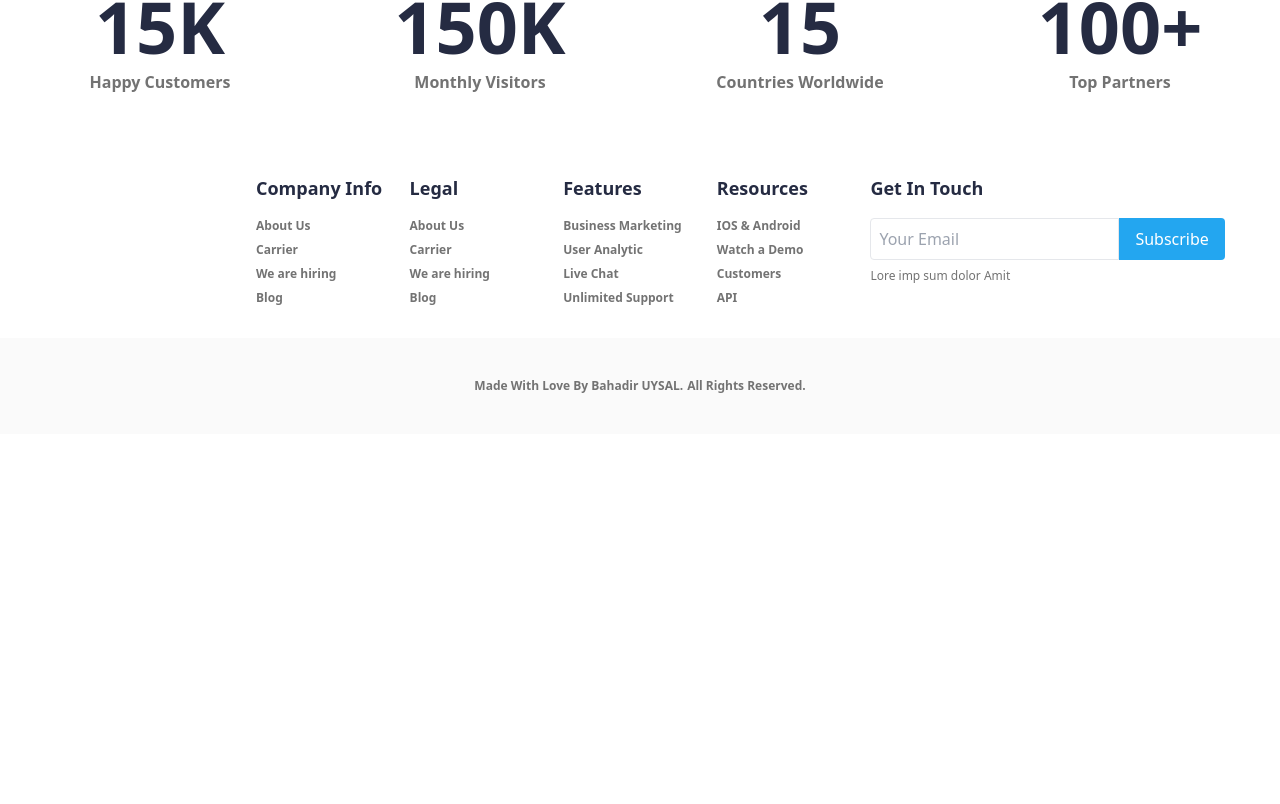
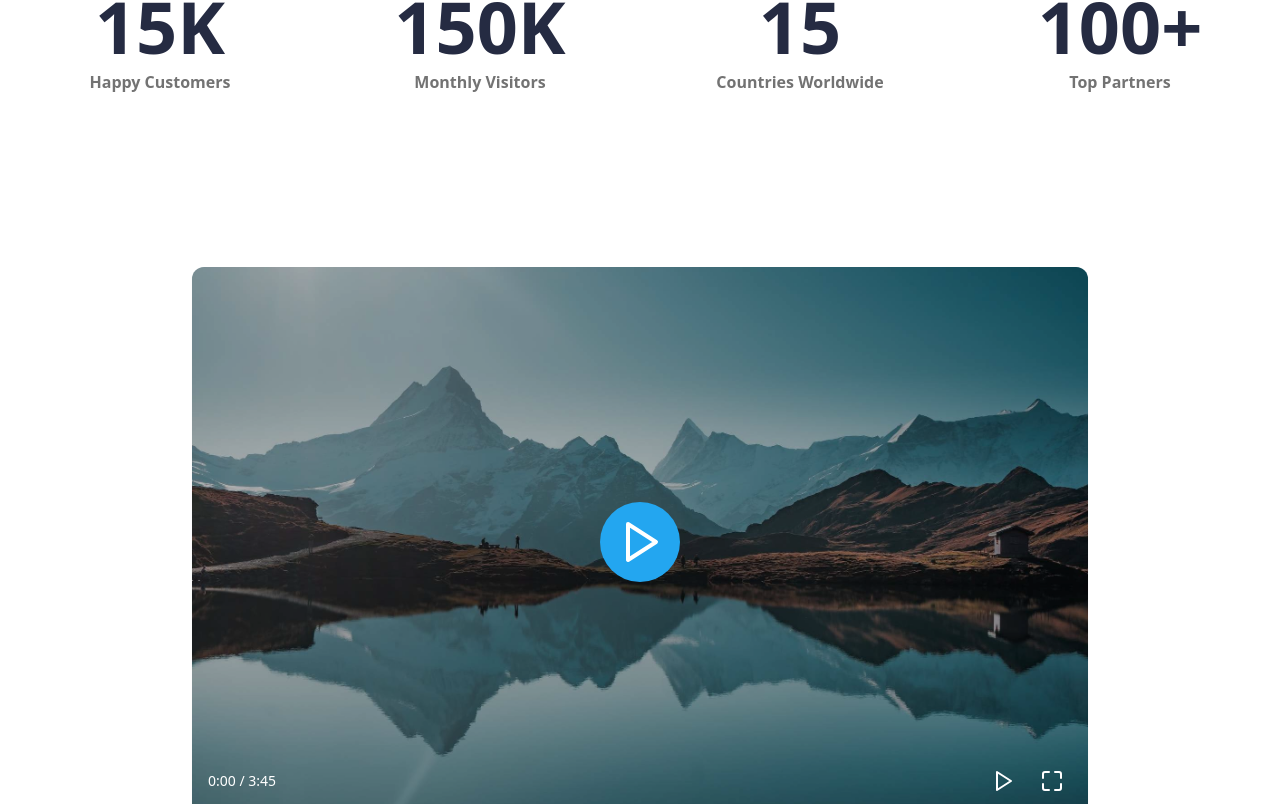
Before and after one commit to Bahadir-Uysal/e-commerce, a React (Vite) app in the folder Bahadir-Store/: page /AboutUs in a window 1280 px wide. Shown: the part 1891-2695 px from the top of the page. Before the commit the page ends 2325 px from the top, so only its background shows below. Built offline with nearby package versions, Linux system fonts and the light colour scheme.

Commit message:
T07: About Us Page VideoContainer Done #13

```diff
--- /dev/null
+++ b/Bahadir-Store/src/components/VideoContainer.jsx
@@ -0,0 +1,39 @@
+import { Play } from "lucide-react";
+import video from "../assets/video.jpeg"
+
+function VideoContainer(){
+    return(<> <div className="flex items-center justify-center min-h-screen bg-white">
+        <div className="relative w-[80%] md:w-[70%] h-64 md:h-[550px] rounded-xl shadow-sm overflow-hidden">
+          <img
+            src={video}
+            alt="Mountain landscape"
+            className="w-full h-full object-cover"
+          />
+          <div className="absolute inset-0 bg-black bg-opacity-30"></div>
+          <div className="absolute inset-0 flex items-center justify-center">
+            <button className="bg-[#23A6F0] hover:bg-blue-600 text-white rounded-full p-4 transition-colors duration-300">
+              <Play size={48} />
+            </button>
+          </div>
+          <div className="absolute bottom-4 left-4 right-4 flex items-center justify-between text-white">
+            <span className="text-sm">0:00 / 3:45</span>
+            <div className="flex items-center space-x-2">
+              <button className="p-2 hover:bg-white hover:bg-opacity-20 rounded">
+                <svg xmlns="http://www.w3.org/2000/svg" width="24" height="24" viewBox="0 0 24 24" fill="none" stroke="currentColor" strokeWidth="2" strokeLinecap="round" strokeLinejoin="round">
+                  <polygon points="5 3 19 12 5 21 5 3"></polygon>
+                </svg>
+              </button>
+              <button className="p-2 hover:bg-white hover:bg-opacity-20 rounded">
+                <svg xmlns="http://www.w3.org/2000/svg" width="24" height="24" viewBox="0 0 24 24" fill="none" stroke="currentColor" strokeWidth="2" strokeLinecap="round" strokeLinejoin="round">
+                  <path d="M3 15v4c0 1.1.9 2 2 2h4"></path>
+                  <path d="M21 15v4c0 1.1-.9 2-2 2h-4"></path>
+                  <path d="M21 9V5c0-1.1-.9-2-2-2h-4"></path>
+                  <path d="M3 9V5c0-1.1.9-2 2-2h4"></path>
+                </svg>
+              </button>
+            </div>
+          </div>
+        </div>
+      </div></>)
+}
+export default VideoContainer;
--- a/Bahadir-Store/src/layout/AboutUsPageContent.jsx
+++ b/Bahadir-Store/src/layout/AboutUsPageContent.jsx
@@ -1,12 +1,14 @@
 import AboutUsBanner from "@/components/AboutUsBanner"
 import AboutUsSpace from "@/components/AboutUsSpace"
 import Status from "@/components/Status"
+import VideoContainer from "@/components/VideoContainer"
 
 function AboutUsPageContent(){
     return(<>
     <AboutUsBanner></AboutUsBanner>
     <AboutUsSpace></AboutUsSpace>
     <Status></Status>
+    <VideoContainer></VideoContainer>
     </>)
 }
 
```
Also changed, not shown: Bahadir-Store/src/assets/video.jpeg (added).
